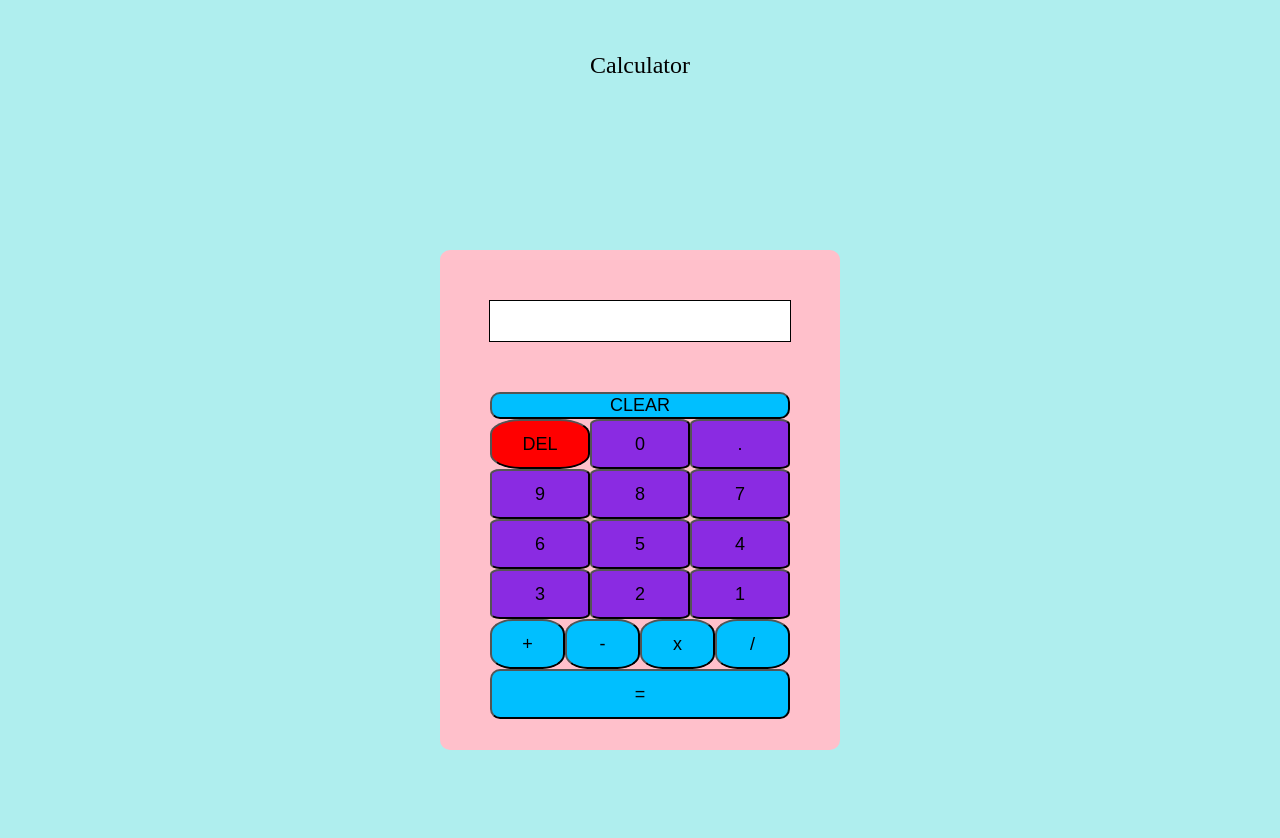
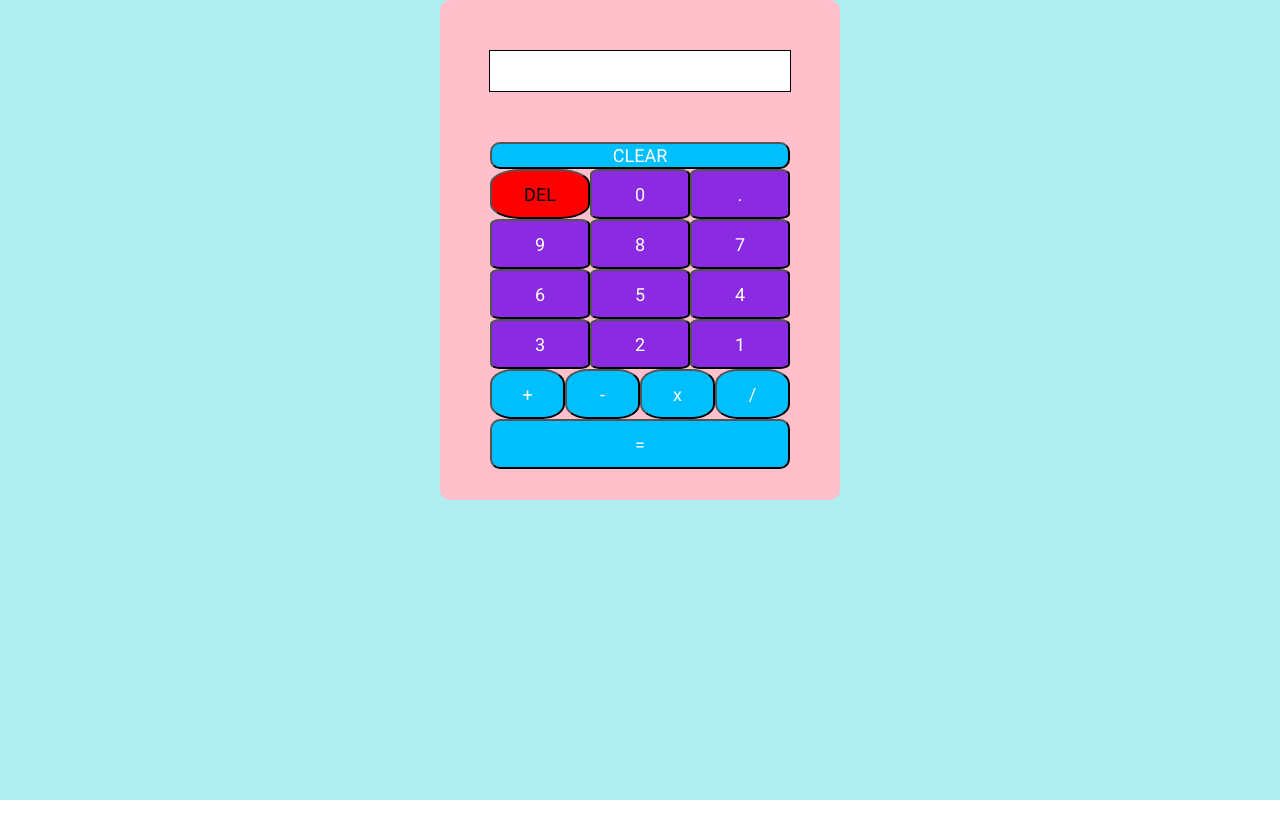
Before and after one commit to teep93/calculator, a plain HTML site: page index.html in a window 1280 px wide. After the commit the page ends 800 px from the top, so only its background shows below. Drawn offline with Linux system fonts and the light colour scheme.

Commit message:
add styling

```diff
--- a/index.html
+++ b/index.html
@@ -3,16 +3,19 @@
   <meta charset="UTF-8" />
   <title>Page Title</title>
   <meta name="viewport" content="width=device-width,initial-scale=1" />
+  <link rel="stylesheet" href="style.css"/>
+  <link rel="preconnect" href="https://fonts.googleapis.com">
+  <link rel="preconnect" href="https://fonts.gstatic.com" crossorigin>
+  <link href="https://fonts.googleapis.com/css2?family=Roboto:ital,wght@0,100;0,400;1,300;1,900&display=swap"
+  rel="stylesheet">
   <link rel="stylesheet" href="styles.css" />
   <style></style>
 <head>
-    <title>Calculator</title>
+  <title>CALCAMALATOR</title>
 </head>
   <body>
 
-    <div class="header">
-        <div class="text">Calculator</div>
-    </div>
+
     <div class="wrapper">
       <div class="calc-container">
         <div class="display-container">
--- a/styles.css
+++ b/styles.css
@@ -1,5 +1,7 @@
 * {
     margin: 0px;
+    font-family: roboto;
+    color: white;
 }
 
 .wrapper * {
@@ -13,24 +15,6 @@
     padding: 0px;
 }
 
-.header {
-    margin: 0px;
-    padding: 0px;
-    height: 100vh;
-    background-color: paleturquoise;
-    display: flex;
-    justify-content: center;
-    height: 100px;
-    width: 100%;
-    font-size: x-large;
-    align-items: center;
-
-}
-
-.text {
-    margin-top: 30px;
-
-}
 
 
 .wrapper {
@@ -39,7 +23,7 @@
     justify-content: center;
     background-color: paleturquoise;
     height: 100vh;
-    align-items: center;
+    align-items:flex-start;
 }
 
 .calc-container {
@@ -143,6 +127,7 @@
 .delete-button, .decimal-button {
     background-color:red;
     border-radius: 30%;
+    color: black
 }
 .delete-button, .decimal-button, .zero-button {
     width: 33.3333%;
```
